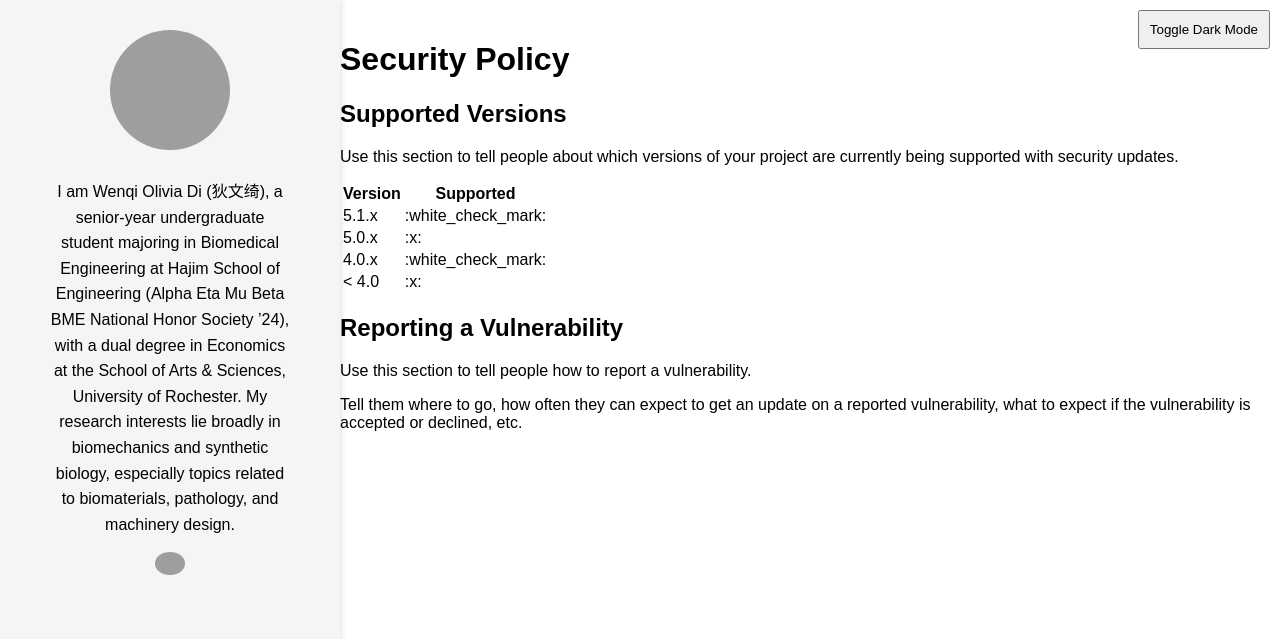
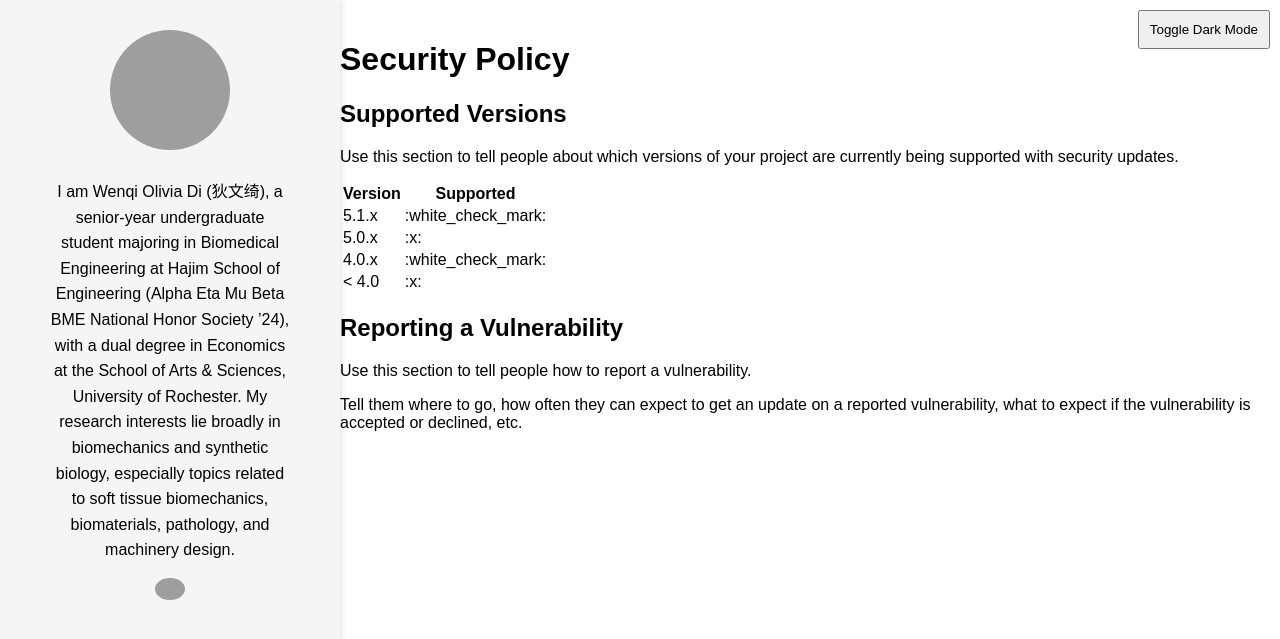
Before and after one commit to wenqioliviadi/wenqioliviadi.github.io, a Jekyll site: the page built from SECURITY.md, in a window 1280 px wide. Shown: the top 639 px of the page. Built offline with Jekyll 4.4.1, drawn with Linux system fonts in a browser that asks for light colours; our own code applies the rules of GitHub Pages for plain Markdown files; grey boxes are pictures that could not be loaded.

Commit message:
Update default.html

```diff
--- a/_layouts/default.html
+++ b/_layouts/default.html
@@ -13,7 +13,7 @@
       <img src="/images/Wenqi_circle.png" alt="Wenqi Di">
       <p>
         I am Wenqi Olivia Di (狄文绮), a senior-year undergraduate student majoring in Biomedical Engineering at Hajim School of Engineering (Alpha Eta Mu Beta BME National Honor Society ’24), with a dual degree in Economics at the School of Arts & Sciences, University of Rochester.
-        My research interests lie broadly in biomechanics and synthetic biology, especially topics related to biomaterials, pathology, and machinery design.
+        My research interests lie broadly in biomechanics and synthetic biology, especially topics related to soft tissue biomechanics, biomaterials, pathology, and machinery design.
       </p>
 
       <!-- LinkedIn 图标超链接 -->
```
